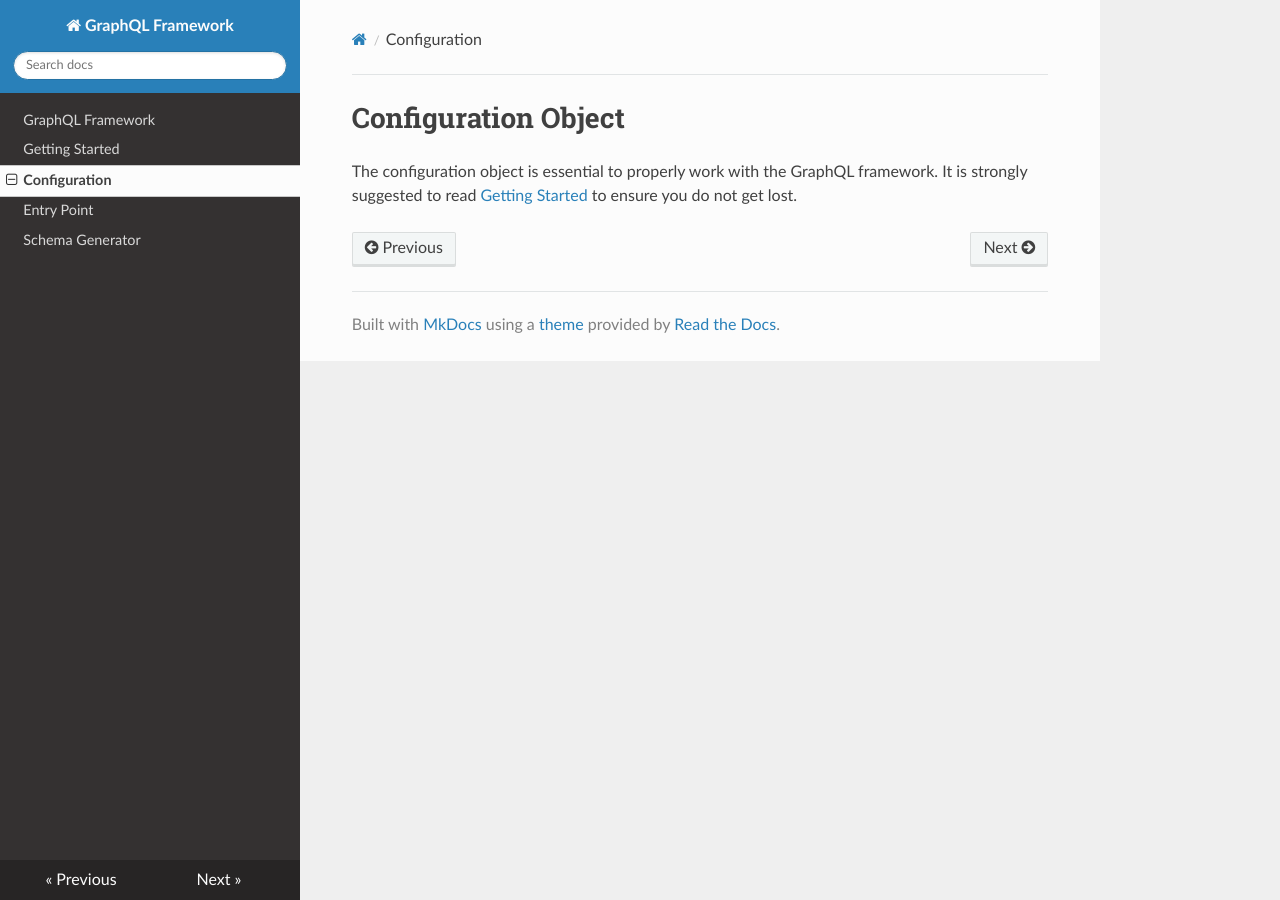
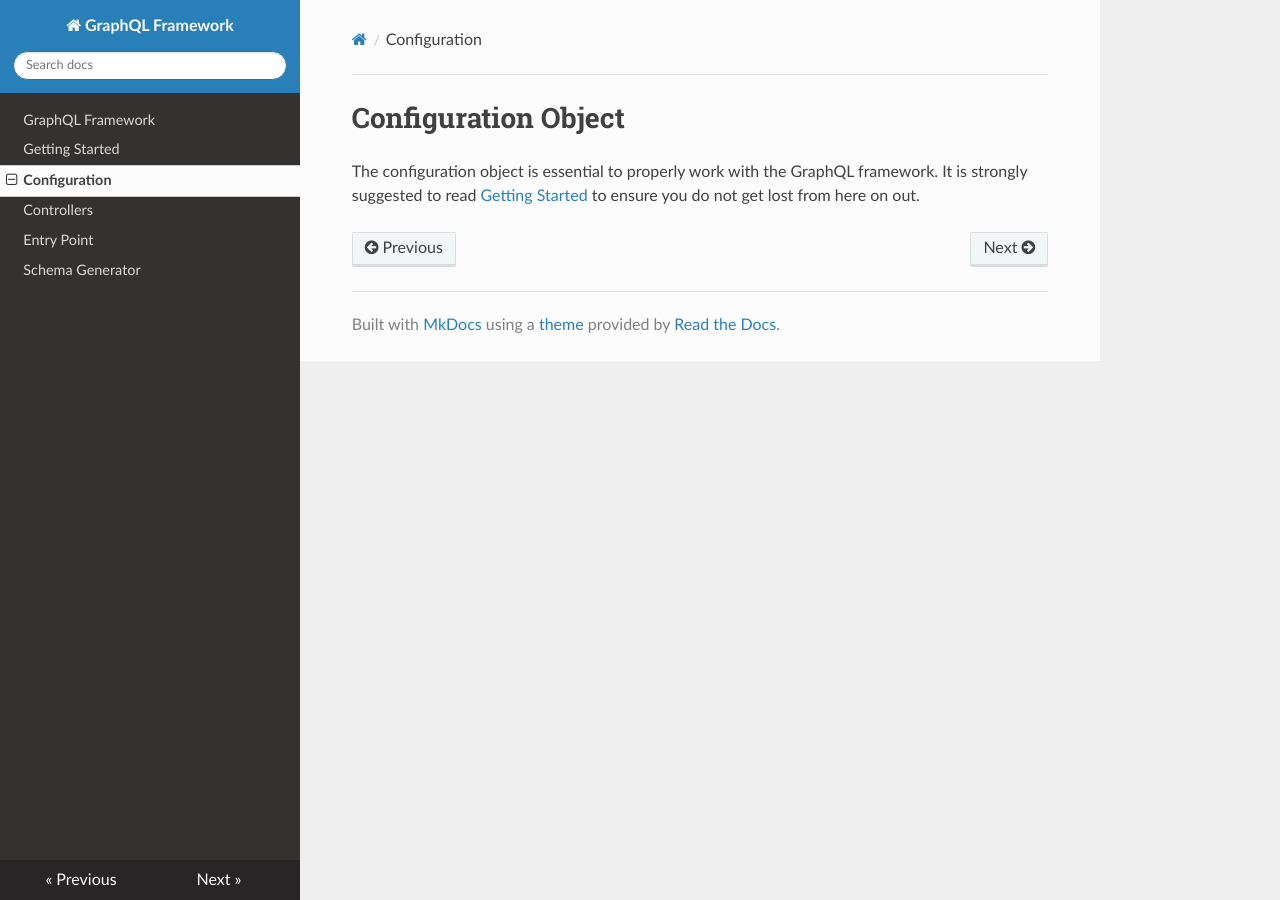
Before and after one commit to kronostechnologies/graphql-framework, an MkDocs documentation site: the page built from docs/docs/configuration.md, in a window 1280 px wide. Built offline with MkDocs 1.6.1, drawn with Linux system fonts in a browser that asks for light colours; nearby versions of some CDN libraries; old or Windows-style settings are respelled for this version of MkDocs.

Commit message:
WiP Docs

```diff
--- a/docs/docs/configuration.md
+++ b/docs/docs/configuration.md
@@ -1,3 +1,3 @@
 # Configuration Object
 
-The configuration object is essential to properly work with the GraphQL framework. It is strongly suggested to read [Getting Started](getting-started.md) to ensure you do not get lost.
+The configuration object is essential to properly work with the GraphQL framework. It is strongly suggested to read [Getting Started](getting-started.md) to ensure you do not get lost from here on out.
--- a/docs/mkdocs.yml
+++ b/docs/mkdocs.yml
@@ -4,5 +4,6 @@ pages:
   - 'GraphQL Framework': 'index.md'
   - 'Getting Started': 'getting-started.md'
   - 'Configuration': 'configuration.md'
+  - 'Controllers': 'controllers.md'
   - 'Entry Point': 'entry.md'
   - 'Schema Generator': 'generator.md'
```
Also changed, not shown: docs/docs/controllers.md (added, +3 -0 lines).
